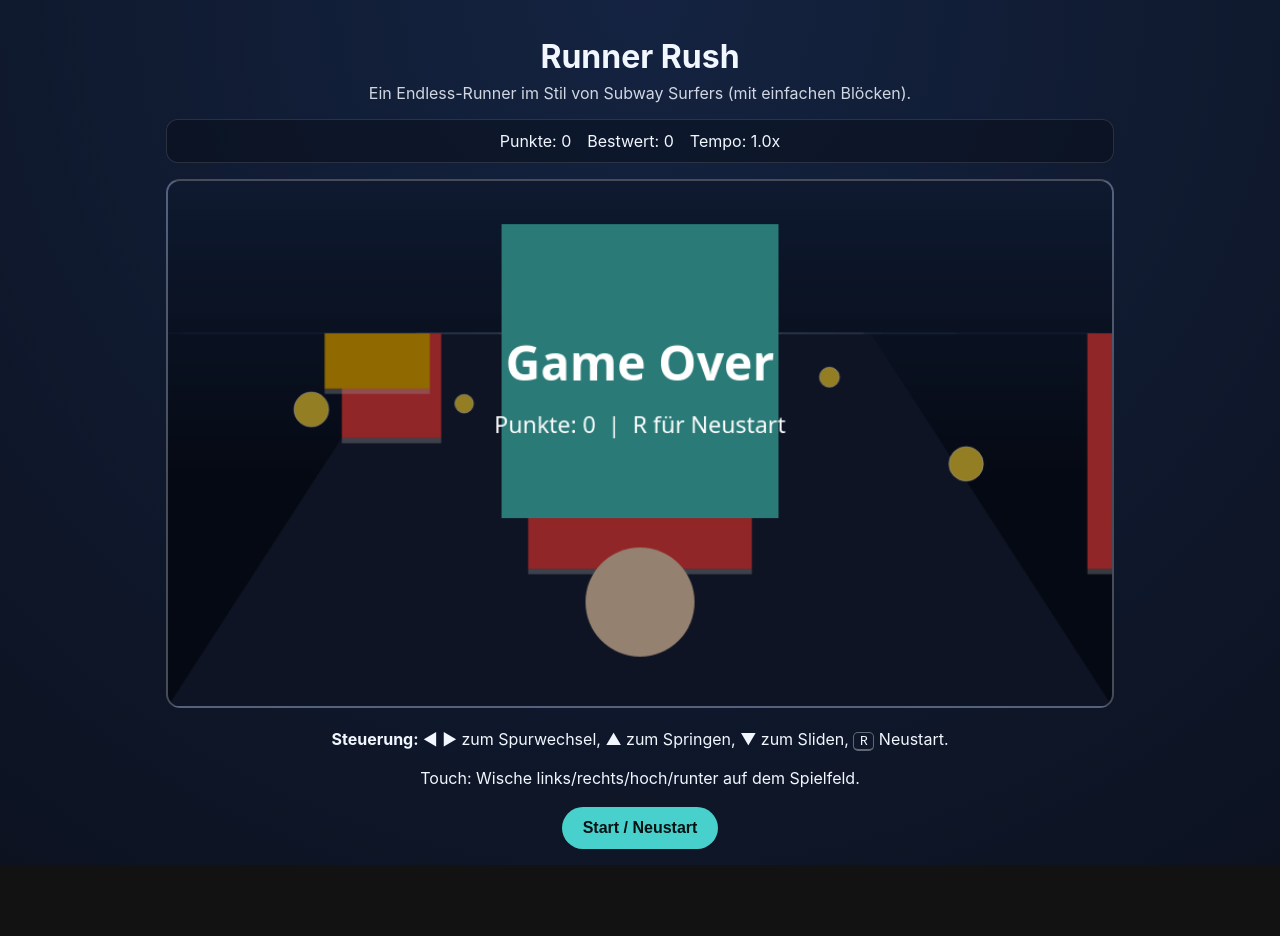
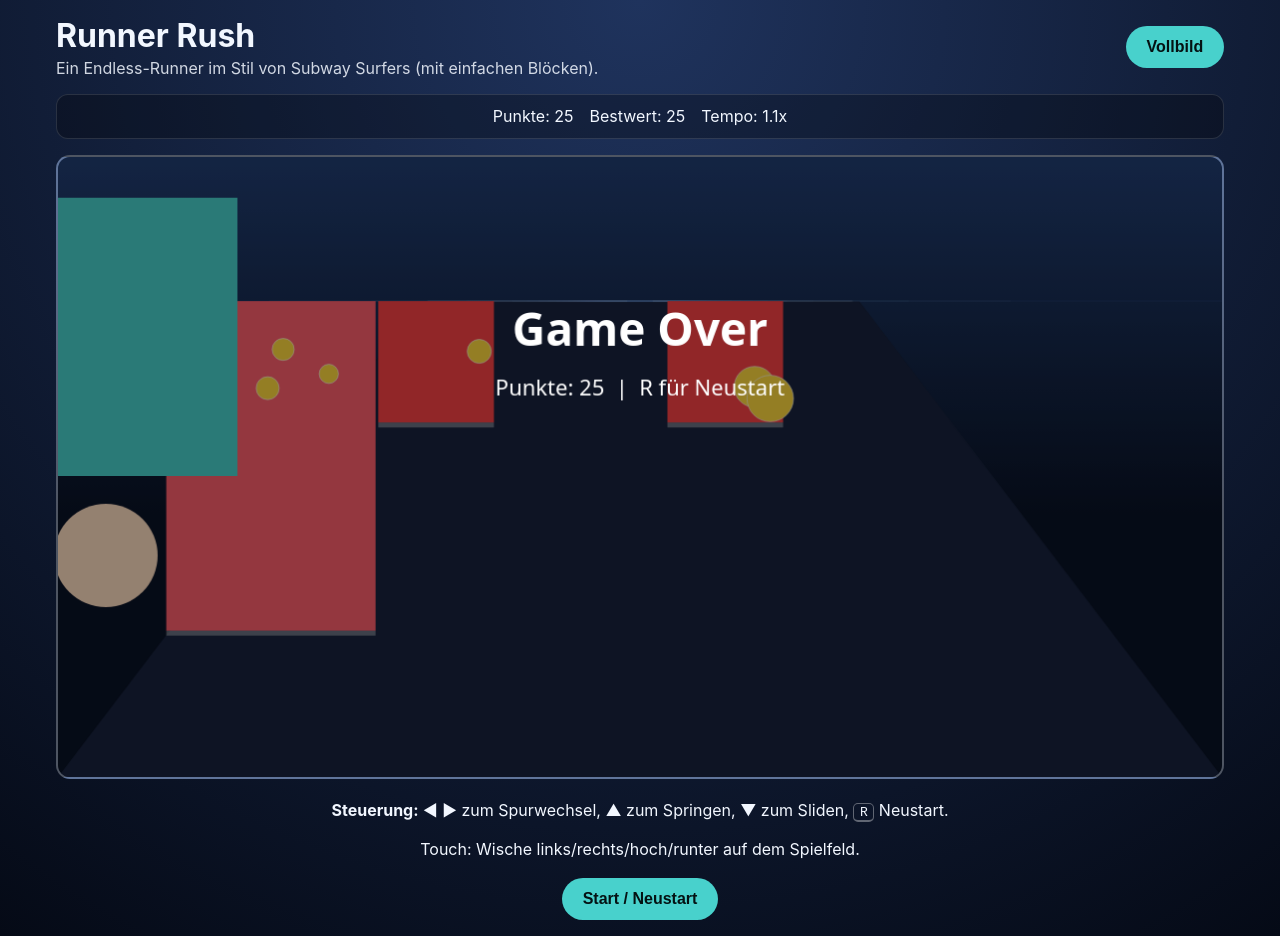
Before and after one commit to 3d-doktor/3d-doktor.github.io, a plain HTML site: page index.html in a window 1280 px wide. Before the commit the page ends 865 px from the top, so only its background shows below. Drawn offline with Linux system fonts and the light colour scheme.

Commit message:
Improve Runner Rush visuals, fullscreen, and obstacle visibility

```diff
--- a/game.js
+++ b/game.js
@@ -4,6 +4,7 @@ const scoreEl = document.getElementById('score');
 const highscoreEl = document.getElementById('highscore');
 const speedEl = document.getElementById('speed');
 const startButton = document.getElementById('startButton');
+const fullscreenButton = document.getElementById('fullscreenButton');
 
 const LANES = [260, 450, 640];
 const PLAYER_Z = 80;
@@ -25,6 +26,7 @@ const state = {
   slideMs: 0,
   distance: 0,
   lastSpawn: 0,
+  nextSpawnDistance: 120,
   obstacles: [],
   coins: [],
   lastTimestamp: 0,
@@ -42,6 +44,7 @@ function resetGame() {
   state.slideMs = 0;
   state.distance = 0;
   state.lastSpawn = 0;
+  state.nextSpawnDistance = 120;
   state.obstacles = [];
   state.coins = [];
   state.lastTimestamp = performance.now();
@@ -51,6 +54,7 @@ function resetGame() {
 
 function spawnChunk() {
   state.lastSpawn = state.distance;
+  state.nextSpawnDistance = 140 + Math.random() * 80;
   const spawnZ = 1100 + Math.random() * 250;
   const pattern = Math.random();
 
@@ -101,7 +105,7 @@ function update(dtMs) {
     state.slideMs -= dt;
   }
 
-  if (state.distance - state.lastSpawn > 220) {
+  if (state.distance - state.lastSpawn > state.nextSpawnDistance) {
     spawnChunk();
   }
 
@@ -150,6 +154,27 @@ function update(dtMs) {
   state.score += Math.floor(dt * state.speed * 0.12);
   scoreEl.textContent = String(state.score);
   speedEl.textContent = `${(state.speed / 0.35).toFixed(1)}x`;
+}
+
+
+function resizeCanvas() {
+  const dpr = window.devicePixelRatio || 1;
+  const rect = canvas.getBoundingClientRect();
+  const width = Math.max(900, Math.round(rect.width * dpr));
+  const height = Math.max(500, Math.round(rect.height * dpr));
+  if (canvas.width !== width || canvas.height !== height) {
+    canvas.width = width;
+    canvas.height = height;
+  }
+}
+
+async function toggleFullscreen() {
+  if (!document.fullscreenElement) {
+    await document.documentElement.requestFullscreen();
+  } else {
+    await document.exitFullscreen();
+  }
+  resizeCanvas();
 }
 
 function projectPoint(x, y, z) {
@@ -271,15 +296,18 @@ function drawOverlay() {
 function render() {
   ctx.clearRect(0, 0, canvas.width, canvas.height);
   drawTrack();
-  state.obstacles
-    .slice()
-    .sort((a, b) => b.z - a.z)
-    .forEach(drawObstacle);
-  state.coins
-    .slice()
-    .sort((a, b) => b.z - a.z)
-    .forEach(drawCoin);
+
+  const sortedObstacles = state.obstacles.slice().sort((a, b) => b.z - a.z);
+  const sortedCoins = state.coins.slice().sort((a, b) => b.z - a.z);
+
+  sortedObstacles.filter((obstacle) => obstacle.z - state.distance > PLAYER_Z).forEach(drawObstacle);
+  sortedCoins.filter((coin) => coin.z - state.distance > PLAYER_Z).forEach(drawCoin);
+
   drawPlayer();
+
+  sortedObstacles.filter((obstacle) => obstacle.z - state.distance <= PLAYER_Z).forEach(drawObstacle);
+  sortedCoins.filter((coin) => coin.z - state.distance <= PLAYER_Z).forEach(drawCoin);
+
   drawOverlay();
 }
 
@@ -357,8 +385,13 @@ canvas.addEventListener('touchend', (event) => {
 });
 
 window.addEventListener('keydown', handleKey);
+window.addEventListener('resize', resizeCanvas);
 startButton.addEventListener('click', resetGame);
+fullscreenButton.addEventListener('click', () => {
+  toggleFullscreen().catch(() => {});
+});
 
+resizeCanvas();
 resetGame();
 render();
 requestAnimationFrame(gameLoop);
--- a/index.html
+++ b/index.html
@@ -8,8 +8,13 @@
 </head>
 <body>
   <main class="app">
-    <h1>Runner Rush</h1>
-    <p class="subtitle">Ein Endless-Runner im Stil von Subway Surfers (mit einfachen Blöcken).</p>
+    <header class="topbar">
+      <div>
+        <h1>Runner Rush</h1>
+        <p class="subtitle">Ein Endless-Runner im Stil von Subway Surfers (mit einfachen Blöcken).</p>
+      </div>
+      <button id="fullscreenButton" type="button">Vollbild</button>
+    </header>
 
     <section class="hud">
       <div>Punkte: <span id="score">0</span></div>
--- a/styles.css
+++ b/styles.css
@@ -1,7 +1,7 @@
 :root {
   color-scheme: dark;
-  --bg: #0c1220;
-  --panel: #121d33;
+  --bg: #050a16;
+  --panel: #101a30;
   --accent: #48d1cc;
   --text: #f2f7ff;
   --danger: #ff4b4b;
@@ -13,25 +13,33 @@
 
 body {
   margin: 0;
-  background: radial-gradient(circle at top, #142341, var(--bg));
+  background: radial-gradient(circle at top, #1f335d, var(--bg));
   color: var(--text);
   font-family: Inter, system-ui, Arial, sans-serif;
   min-height: 100vh;
 }
 
 .app {
-  max-width: 980px;
+  width: min(1200px, 100vw);
   margin: 0 auto;
   padding: 1rem;
   text-align: center;
 }
 
+.topbar {
+  display: flex;
+  justify-content: space-between;
+  align-items: center;
+  gap: 0.8rem;
+  text-align: left;
+}
+
 h1 {
-  margin-bottom: 0.4rem;
+  margin: 0 0 0.2rem;
 }
 
 .subtitle {
-  margin-top: 0;
+  margin: 0;
   opacity: 0.85;
 }
 
@@ -49,11 +57,10 @@ h1 {
 
 #game {
   width: 100%;
-  height: auto;
-  max-height: 72vh;
+  height: min(78vh, calc(100vw * 0.62));
   border-radius: 14px;
-  border: 2px solid rgba(255, 255, 255, 0.25);
-  background: linear-gradient(#1a2d53 0%, #091021 58%);
+  border: 2px solid rgba(255, 255, 255, 0.28);
+  background: linear-gradient(#223f74 0%, #0a1326 58%);
   touch-action: none;
 }
 
@@ -69,7 +76,8 @@ kbd {
   border-radius: 5px;
 }
 
-#startButton {
+#startButton,
+#fullscreenButton {
   background: var(--accent);
   color: #041213;
   border: 0;
@@ -80,6 +88,26 @@ kbd {
   cursor: pointer;
 }
 
-#startButton:hover {
+#fullscreenButton {
+  white-space: nowrap;
+}
+
+#startButton:hover,
+#fullscreenButton:hover {
   filter: brightness(1.08);
 }
+
+:fullscreen .app {
+  width: 100vw;
+  max-width: none;
+  height: 100vh;
+  display: grid;
+  grid-template-rows: auto auto 1fr auto auto;
+  gap: 0.7rem;
+  padding: 0.9rem;
+}
+
+:fullscreen #game {
+  height: 100%;
+  max-height: none;
+}
```
